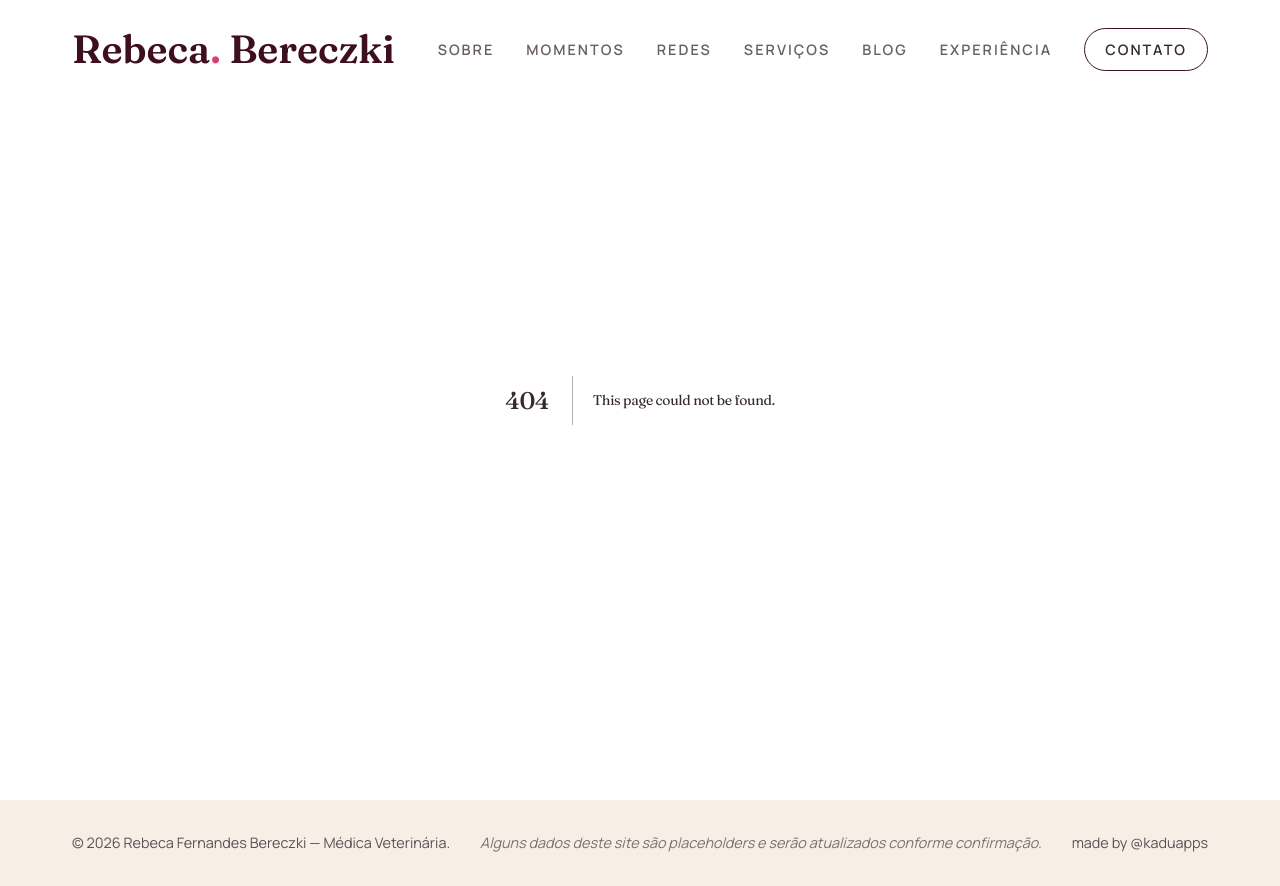
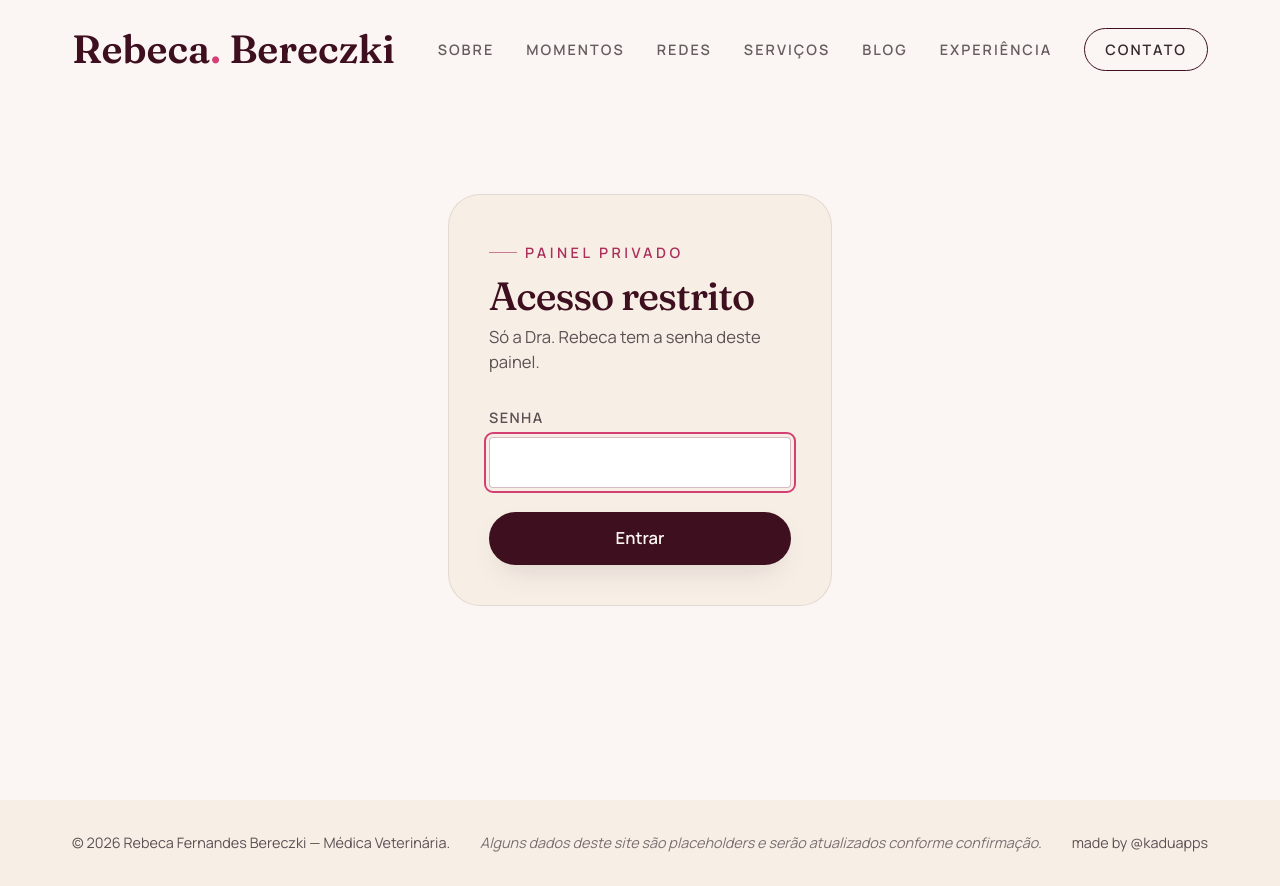
Before and after one commit to Silveira-Software/rebeca-bereczki, a Next.js app: page /painel/login in a window 1280 px wide. Before the commit this address had no page. Built offline with nearby package versions, Linux system fonts and the light colour scheme.

Commit message:
Adiciona pagina de login do painel (/painel/login)

```diff
--- /dev/null
+++ b/app/painel/login/page.tsx
@@ -0,0 +1,64 @@
+"use client";
+
+import { useState } from "react";
+import { useRouter } from "next/navigation";
+
+export default function PainelLoginPage() {
+  const router = useRouter();
+  const [password, setPassword] = useState("");
+  const [error, setError] = useState<string | null>(null);
+  const [loading, setLoading] = useState(false);
+
+  async function handleSubmit(e: React.FormEvent) {
+    e.preventDefault();
+    setLoading(true);
+    setError(null);
+
+    try {
+      const res = await fetch("/api/painel-login", {
+        method: "POST",
+        headers: { "Content-Type": "application/json" },
+        body: JSON.stringify({ password }),
+      });
+      const data = await res.json();
+      if (!res.ok) {
+        setError(data.error || "Não consegui entrar.");
+        setLoading(false);
+        return;
+      }
+      router.push("/painel");
+      router.refresh();
+    } catch {
+      setError("Erro de conexão. Tenta de novo.");
+      setLoading(false);
+    }
+  }
+
+  return (
+    <div className="flex min-h-[100svh] items-center justify-center bg-white-warm px-5">
+      <form onSubmit={handleSubmit} className="w-full max-w-sm rounded-lg border border-wine/10 bg-cream p-10">
+        <p className="eyebrow">Painel privado</p>
+        <h1 className="mt-3 text-lg text-wine">Acesso restrito</h1>
+        <p className="mt-2 text-sm text-muted">Só a Dra. Rebeca tem a senha deste painel.</p>
+
+        <label htmlFor="painel-password" className="mt-8 block text-xs font-semibold uppercase tracking-[0.1em] text-muted">
+          Senha
+        </label>
+        <input
+          id="painel-password"
+          type="password"
+          value={password}
+          onChange={(e) => setPassword(e.target.value)}
+          className="mt-2 w-full rounded-md border border-old-rose/40 bg-white px-4 py-3 text-sm"
+          autoFocus
+        />
+
+        {error && <p className="mt-3 text-sm text-accent-deep">{error}</p>}
+
+        <button type="submit" disabled={loading} className="btn btn-primary mt-6 w-full justify-center disabled:opacity-60">
+          {loading ? "Entrando…" : "Entrar"}
+        </button>
+      </form>
+    </div>
+  );
+}
```
